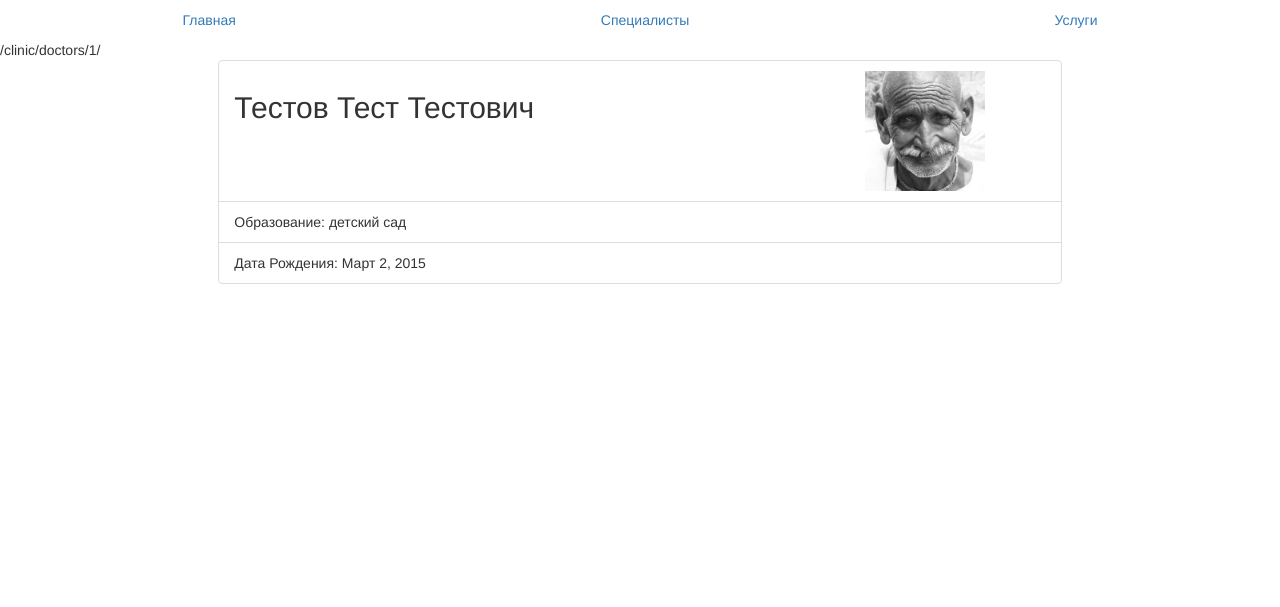
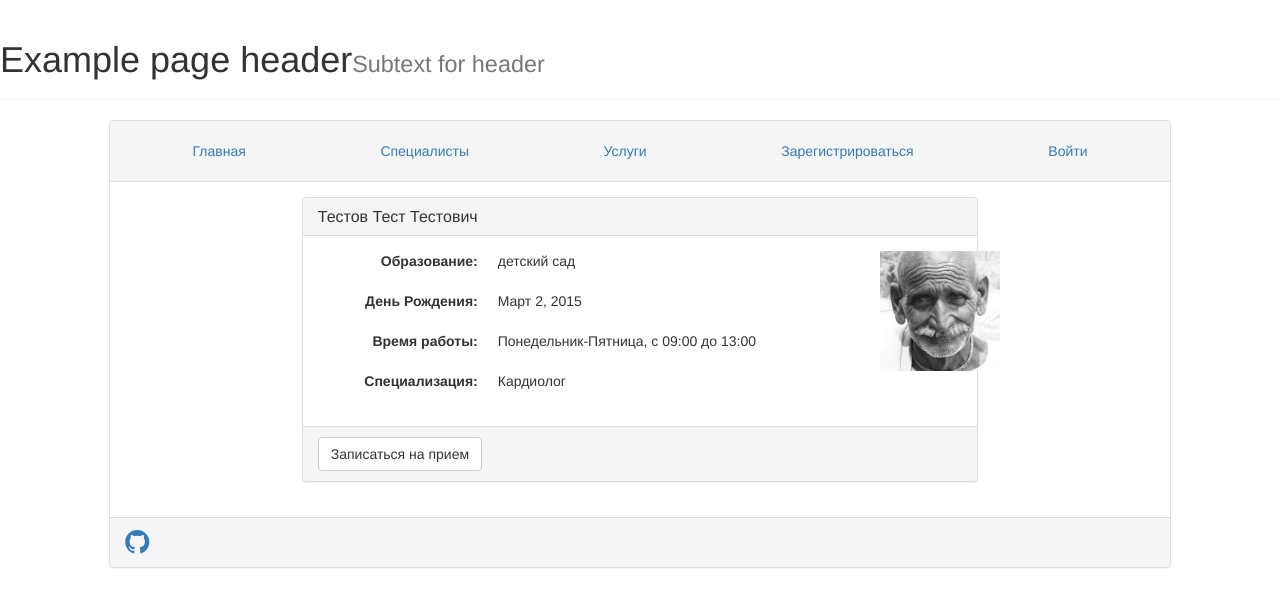
Before and after one commit to Fa-bula/Oculist, a Django app: page /clinic/doctors/1/ in a window 1280 px wide. Shown: the top 607 px of the page. Run offline with Django 3.2, Linux system fonts and the light colour scheme; data comes from the database, SQL or seed files in the repository; some libraries are stand-ins or nearby versions.

Commit message:
added login/logout

```diff
--- a/clinic/admin.py
+++ b/clinic/admin.py
@@ -7,7 +7,7 @@ from clinic.models import Doctor, Schedule, Service, Comment
 class DoctorAdmin(admin.ModelAdmin):
     fieldsets = [
         ('Личная информация', {'fields': ['lastName', 'firstName', 'patronymic', 'birthDate']}),
-        ('Прочее', {'fields': ['education', 'schedule', 'photo']}),
+        ('Прочее', {'fields': ['doctorType', 'education', 'schedule', 'photo']}),
     ]
 
 class CommentAdmin(admin.ModelAdmin):
--- a/clinic/models.py
+++ b/clinic/models.py
@@ -11,13 +11,13 @@ class Schedule(models.Model):
     SAT = 6
     SUN = 7
     WEEKDAYS = (
-        (MON, 'Monday'),
-        (TUE, 'Tuesday'),
-        (WEN, 'Wensday'),
-        (THU, 'Thursday'),
-        (FRI, 'Friday'),
-        (SAT, 'Saturday'),
-        (SUN, 'Sunday'),
+        (MON, 'Понедельник'),
+        (TUE, 'Вторник'),
+        (WEN, 'Среда'),
+        (THU, 'Четверг'),
+        (FRI, 'Пятница'),
+        (SAT, 'Суббота'),
+        (SUN, 'Воскресенье'),
     )
 
     weekdayFrom = models.IntegerField(choices=WEEKDAYS)
@@ -29,7 +29,18 @@ class Schedule(models.Model):
     def __str__(self):
         return self.name
 
+    def print(self):
+        return self.WEEKDAYS[self.weekdayFrom - 1][1] + '-' + self.WEEKDAYS[self.weekdayTo - 1][1] + ', с ' + self.hourFrom.strftime('%H:%M') + ' до ' + self.hourTo.strftime('%H:%M')
+
 class Doctor(models.Model):
+    CAR = 1
+    TER = 2
+    DOCTOR_TYPES = (
+        (CAR, 'Кардиолог'),
+        (TER, 'Терапевт'),
+    )
+
+    doctorType = models.IntegerField('Специализация', choices=DOCTOR_TYPES)
     lastName = models.TextField('Фамилия')
     firstName = models.TextField('Имя')
     patronymic = models.TextField('Отчество')
@@ -45,7 +56,8 @@ class Doctor(models.Model):
         path = self._meta.get_field('photo').path
         return 'clinic/img/doctors/' + self.photo.replace(path, '', 1)
 
-
+    def print_specialization(self):
+        return self.DOCTOR_TYPES[self.doctorType - 1][1]
 class Holiday(models.Model):
     dateFrom = models.DateField()
     dateTo = models.DateField()
@@ -54,7 +66,6 @@ class Holiday(models.Model):
     doctor = models.ForeignKey(Doctor)
     def __str__(self):
         return 'from ' + self.dateFrom + ' to ' + self.dateTo + ', from' + self.hourFrom + ' to ' + self.hourTo
-
 
 class Patient(models.Model):
     firstName = models.TextField()
@@ -65,14 +76,20 @@ class Patient(models.Model):
     organization = models.TextField()
     position = models.TextField()
 
-
 class Service(models.Model):
     cost = models.IntegerField()
-    name = models.TextField()
     description = models.TextField()
+    doctor = models.ForeignKey(Doctor)
+    VIS = 1
+    MAS = 2
+    SERVICE_TYPES = (
+        (VIS, 'Прием у врача'),
+        (MAS, 'Массаж'),
+    )
+    serviceType = models.IntegerField(choices=SERVICE_TYPES)
+
     def __str__(self):
-        return self.name
-
+        return self.SERVICE_TYPES[self.serviceType - 1][1] + ' (' + self.doctor.__str__() + ')'
 
 class Visit(models.Model):
     patient = models.ForeignKey(Patient)
@@ -82,8 +99,10 @@ class Visit(models.Model):
     def __str__(self):
         return self.date + ', from ' + self.hourFrom + ' to ' + self.hourTo
 
-
 class Comment(models.Model):
     service = models.ForeignKey(Service)
     content = models.TextField()
     pubDate = models.DateTimeField('date published', auto_now_add=True)
+
+    def __str__(self):
+        return self.content
--- a/clinic/templates/clinic/base.html
+++ b/clinic/templates/clinic/base.html
@@ -6,19 +6,46 @@
     <script src="{% static  "clinic/js/lightbox.min.js" %}"></script>
     <link rel="stylesheet" href="https://maxcdn.bootstrapcdn.com/bootstrap/3.3.2/css/bootstrap.min.css">
     <link rel="stylesheet" href="{% static  "clinic/css/lightbox.css" %}">
+    <link rel="stylesheet" href="//maxcdn.bootstrapcdn.com/font-awesome/4.3.0/css/font-awesome.min.css">
     <title>{% block title %}{% endblock %}</title>
   </head>
   <body>
+    <div class="page-header">
+      <h1>Example page header<small>Subtext for header</small></h1>
+    </div>
+
+    <div class="row">
+      <div class="col-md-10 col-md-offset-1">
+	<div class="panel panel-default">
+	  <div class="panel-heading">
 	    <ul class="nav nav-pills nav-justified">
 	      <li><a href={% url 'index' %}>Главная</a></li>
 	      <li><a href={% url 'doctors_list' %}>Специалисты</a></li>
 	      <li><a href={% url 'services_list' %}>Услуги</a></li>
+	      {% if not user.is_anonymous %}
+	      <li role="presentation"><a href="#">{{ user }}</a></li>
+	      <li role="presentation"><a href="{% url 'logout' %}">Выйти</a></li>
+	      {% else %}
+	      <li role="presentation"><a href="{% url 'register' %} ">Зарегистрироваться</a></li>
+	      <li role="presentation"><a href="{% url 'login' %}">Войти</a></li>
+	      {% endif %}
 	    </ul>
-    {{ request.path }}
+	  </div>
+
+	  <div class="panel-body">
 	    <div class="row">
 	      <div class="col-md-8 col-md-offset-2">
 		{% block content %}{% endblock %}
 	      </div>
 	    </div>
+	  </div>
+
+	  <div class="panel-footer">
+	    <a href="https://github.com/Fa-bula/Okulist"><i class="fa fa-github fa-2x"></i></a>
+	  </div>
+	</div>
+      </div>
+    </div>
+
   </body>
 </html>
--- a/clinic/templates/clinic/doctor.html
+++ b/clinic/templates/clinic/doctor.html
@@ -7,20 +7,45 @@
 {% block content %}
 
 
-<ul class="list-group">
-  <li class="list-group-item">
+<div class="panel panel-default">
+  <div class="panel-heading">
+    <h3 class="panel-title">{{ doctor }}</h3>
+  </div>
+  <div class="panel-body">
     <div class="row">
-      <div class="col-md-9">
-	<h2>{{ doctor }}</h2>
+      <div class="col-md-10">
+	<dl class="dl-horizontal">
+	  <dt>Образование:</dt>
+	  <dd>{{ doctor.education }}</dd>
+	</dl>
+	<dl class="dl-horizontal">
+	  <dt>День Рождения:</dt>
+	  <dd>{{ doctor.birthDate }}</dd>
+	</dl>
+
+	<dl class="dl-horizontal">
+	  <dt>Время работы:</dt>
+	  <dd>{{ doctor.schedule.print }}</dd>
+	</dl>
+
+	<dl class="dl-horizontal">
+	  <dt>Специализация:</dt>
+	  <dd>{{ doctor.print_specialization }}</dd>
+	</dl>
       </div>
-      <div class="col-md-3">
+      <div class="col-md-2">
 	<a href="{% static  doctor.url %}" class="example-image-link"  data-lightbox="image-1" data-title="{{ doctor }}">
 	  <img class="example-image" src="{% static  doctor.url %}" alt="{{ doctor }}" height=120/>
 	</a>
       </div>
     </div>
-  </li>
-  <li class="list-group-item">Образование: {{ doctor.education }}</li>
-  <li class="list-group-item">Дата Рождения: {{ doctor.birthDate }}</li>
-</ul>
+  </div>
+  <div class="panel-footer">
+    <a href="{% url 'make_appointment' service.id %}" role="button">
+      <button type="button" class="btn btn-default">
+	Записаться на прием
+      </button>
+    </a>
+  </div>
+</div>
 {% endblock %}
--- a/clinic/urls.py
+++ b/clinic/urls.py
@@ -8,5 +8,6 @@ urlpatterns = patterns('',
     url(r'^services/$', views.services_list, name='services_list'),
     url(r'^doctors/(?P<doctor_id>\d+)/$', views.doctor_page, name='doctor_page'),
     url(r'^services/(?P<service_id>\d+)/$', views.service_page, name='service_page'),
+    url(r'^appointment/(?P<service_id>\d+)/$', views.make_appointment, name='make_appointment'),
     url(r'^leave_comment/(?P<service_id>\d+)/$', views.leave_comment, name='leave_comment'),
 )
--- a/clinic/views.py
+++ b/clinic/views.py
@@ -1,5 +1,8 @@
 from django.shortcuts import render, get_object_or_404
 from clinic.models import Doctor, Service, Comment
+from django.contrib.auth.decorators import login_required
+from django.http import HttpResponseRedirect
+from django.contrib.auth.forms import UserCreationForm
 
 def doctors_list(request):
     doctors_list = Doctor.objects.order_by('-birthDate')[:5]
@@ -12,11 +15,14 @@ def services_list(request):
     return render(request, 'clinic/services_list.html', context)
 
 def doctor_page(request, doctor_id):
-    context = {'doctor':  get_object_or_404(Doctor, pk=doctor_id)}
+    # FIXME: Как-то по-другому доставать service
+    context = {'doctor':  get_object_or_404(Doctor, pk=doctor_id),
+               'service': Service.objects.filter(serviceType=Service.VIS).filter(doctor_id = doctor_id)[0]}
     return render(request, 'clinic/doctor.html', context)
 
 def service_page(request, service_id):
-    context = {'service':  get_object_or_404(Service, pk=service_id), 'comments': Comment.objects.order_by('-pubDate')}
+    context = {'service':  get_object_or_404(Service, pk=service_id),
+               'comments': Comment.objects.filter(service_id=service_id)}
     return render(request, 'clinic/service.html', context)
 
 def index(request):
@@ -26,6 +32,25 @@ def leave_comment(request, service_id):
     content = request.POST['content']
     comment = Comment(content=content, service=get_object_or_404(Service, pk=service_id))
     comment.save()
+    # return HttpResponseRedirect('clinic/services/' + str(service_id))
     # FIXME: Duplicate code
     context = {'service':  get_object_or_404(Service, pk=service_id), 'comments': Comment.objects.order_by('-pubDate')}
     return render(request, 'clinic/service.html', context)
+
+def register(request):
+    if request.method == 'POST':
+        form = UserCreationForm(request.POST)
+        if form.is_valid():
+            new_user = form.save()
+        return render(request, 'clinic/index.html')
+    else:
+        form = UserCreationForm()
+        return render(request, "clinic/register.html", {
+            'form': form,
+        })
+
+@login_required(login_url='/login')
+def make_appointment(request, service_id):
+    # return HttpResponseRedirect('clinic/services/' + str(service_id))
+    context = {'service':  get_object_or_404(Service, pk=service_id)}
+    return render(request, 'clinic/appointment.html', context)
--- a/mysite/urls.py
+++ b/mysite/urls.py
@@ -1,3 +1,4 @@
+from clinic import views
 from django.conf.urls import patterns, include, url
 from django.contrib import admin
 
@@ -6,4 +7,14 @@ urlpatterns = patterns('',
     # url(r'^$', 'mysite.views.home', name='home'),
     url(r'^clinic/', include('clinic.urls')),
     url(r'^admin/', include(admin.site.urls)),
+
+    url(r'^login/$', 'django.contrib.auth.views.login', {
+        'template_name': 'clinic/login.html'
+    }, name='login'),
+
+    url(r'^logout/$', 'django.contrib.auth.views.logout', {
+        'next_page': 'index'
+    }, name='logout'),
+
+    url(r'^register/$', views.register, name='register'),
 )
```
Also changed, not shown: clinic/templates/clinic/appointment.html (added, +30 -0 lines), clinic/templates/clinic/login.html (added, +25 -0 lines), clinic/templates/clinic/register.html (added, +11 -0 lines), clinic/templates/clinic/services_list.html (+8 -6 lines), clinic/migrations/0015_auto_20150310_1747.py (added), clinic/migrations/0016_auto_20150310_1750.py (added), clinic/migrations/0017_service_doctor.py (added), clinic/migrations/0018_auto_20150310_2131.py (added), clinic/migrations/0019_remove_service_name.py (added), clinic/migrations/0020_auto_20150310_2138.py (added), db.sqlite3. Lines whose indentation alone changed are shown as unchanged.
